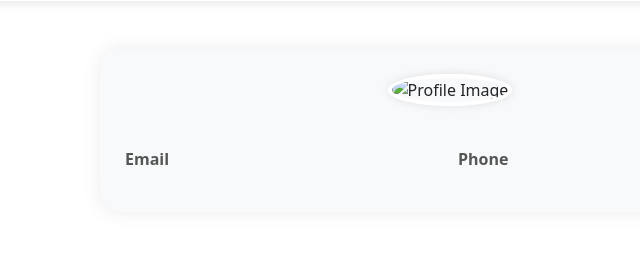
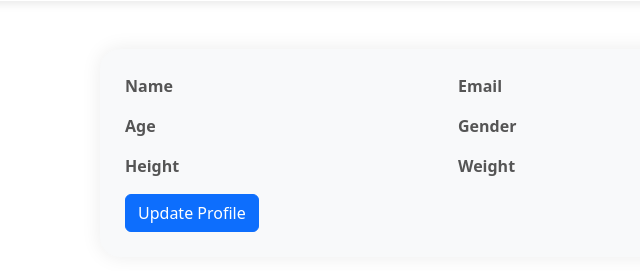
Before and after one commit to MehediAlam49/Calorie-Counter, a Django app: page /profile/ in a window 1280 px wide. Shown: the part 63-334 px from the top of the page, without its empty margins (190-830 px from the left). Run offline with Django 5.2, Linux system fonts and the light colour scheme; a user stored in the database is signed in; data comes from the database, SQL or seed files in the repository; both versions use the stored data as it was after the commit.

Commit message:
Enhance user profile management: add edit profile view, update forms with widgets, and improve templates for consistency

```diff
--- a/calorie_counter/calorie_counter_app/templates/profile.html
+++ b/calorie_counter/calorie_counter_app/templates/profile.html
@@ -8,7 +8,7 @@
       padding: 25px;
       background: #f8f9fa;
       border-radius: 20px;
-      box-shadow: 0 0 20px rgba(0,0,0,0.08);
+      box-shadow: 0 0 20px rgba(0, 0, 0, 0.08);
     }
     .profile-img {
       width: 120px;
@@ -16,7 +16,7 @@
       object-fit: cover;
       border-radius: 50%;
       border: 4px solid #fff;
-      box-shadow: 0 0 10px rgba(0,0,0,0.1);
+      box-shadow: 0 0 10px rgba(0, 0, 0, 0.1);
     }
     .profile-header {
       text-align: center;
@@ -32,25 +32,38 @@
   </style>
   <div class="container py-5">
     <div class="profile-card">
-      <div class="profile-header">
-        <img src="{{request.user.profile_image.url}}" alt="Profile Image" class="profile-img mb-3">
-        <h4 class="fw-bold mb-0">{{request.user.full_name}}</h4>
-
-      </div>
-
       <div class="row g-3 mb-3">
         <div class="col-md-6">
-          <div class="info-label">Email</div>
-          <div class="info-value">{{request.user.email}}</div>
+          <div class="info-label">Name</div>
+          <div class="info-value">{{ request.user.user_profile.Name }}</div>
         </div>
         <div class="col-md-6">
-          <div class="info-label">Phone</div>
-          <div class="info-value">{{request.user.phone_number}}</div>
+          <div class="info-label">Email</div>
+          <div class="info-value">{{ request.user.email }}</div>
         </div>
-
       </div>
-
+      <div class="row g-3 mb-3">
+        <div class="col-md-6">
+          <div class="info-label">Age</div>
+          <div class="info-value">{{ request.user.user_profile.Age }}</div>
+        </div>
+        <div class="col-md-6">
+          <div class="info-label">Gender</div>
+          <div class="info-value">{{ request.user.user_profile.Gender }}</div>
+        </div>
+      </div>
+      <div class="row g-3 mb-3">
+        <div class="col-md-6">
+          <div class="info-label">Height</div>
+          <div class="info-value">{{ request.user.user_profile.Height }}</div>
+        </div>
+        <div class="col-md-6">
+          <div class="info-label">Weight</div>
+          <div class="info-value">{{ request.user.user_profile.Weight }}</div>
         </div>
       </div>
 
-{% endblock body %}
+      <a href="{% url 'editProfile' %}" class="btn btn-primary">Update Profile</a>
+    </div>
+  </div>
+{% endblock %}
--- a/calorie_counter/calorie_counter_app/urls.py
+++ b/calorie_counter/calorie_counter_app/urls.py
@@ -7,4 +7,5 @@
     path('logout/', logout_view, name='logout_view'),
     path('home/', home, name='home'),
     path('profile/', profile, name='profile'),
+    path('editProfile/', editProfile, name='editProfile'),
 ]
--- a/calorie_counter/calorie_counter_app/views.py
+++ b/calorie_counter/calorie_counter_app/views.py
@@ -1,6 +1,7 @@
 from django.shortcuts import render,redirect
 from django.contrib.auth import authenticate,login,logout
 from .models import *
+from .forms import *
 
 # Create your views here.
 def register_view(request):
@@ -36,7 +37,7 @@
         user = authenticate(request, username=username, password=password)
         if user:
             login(request, user)
-            return redirect('dashboard')
+            return redirect('home')
     return render(request, 'login.html')
 
 def logout_view(request):
@@ -50,5 +51,17 @@
 
 
 def editProfile(request):
+    try:
+        profile_info = UserProfileModel.objects.get(user=request.user)
+    except UserProfileModel.DoesNotExist:
+        profile_info = UserProfileModel(user=request.user)  # Create new profile if needed
 
-    return render(request, 'editProfile.html')
+    if request.method == 'POST':
+        profile_form = UserProfileForm(request.POST, instance=profile_info)
+        if profile_form.is_valid():
+            profile_form.save()
+            return redirect('profile')
+    else:
+        profile_form = UserProfileForm(instance=profile_info)
+
+    return render(request, 'editProfile.html', {'profile_form': profile_form})
```
Also changed, not shown: calorie_counter/calorie_counter_app/forms.py (+26 -0 lines), calorie_counter/calorie_counter_app/templates/editProfile.html (+5 -2 lines), calorie_counter/calorie_counter_app/templates/login.html (+8 -11 lines), calorie_counter/calorie_counter_app/templates/register.html (+9 -12 lines), calorie_counter/db.sqlite3. Lines whose indentation alone changed are shown as unchanged.
